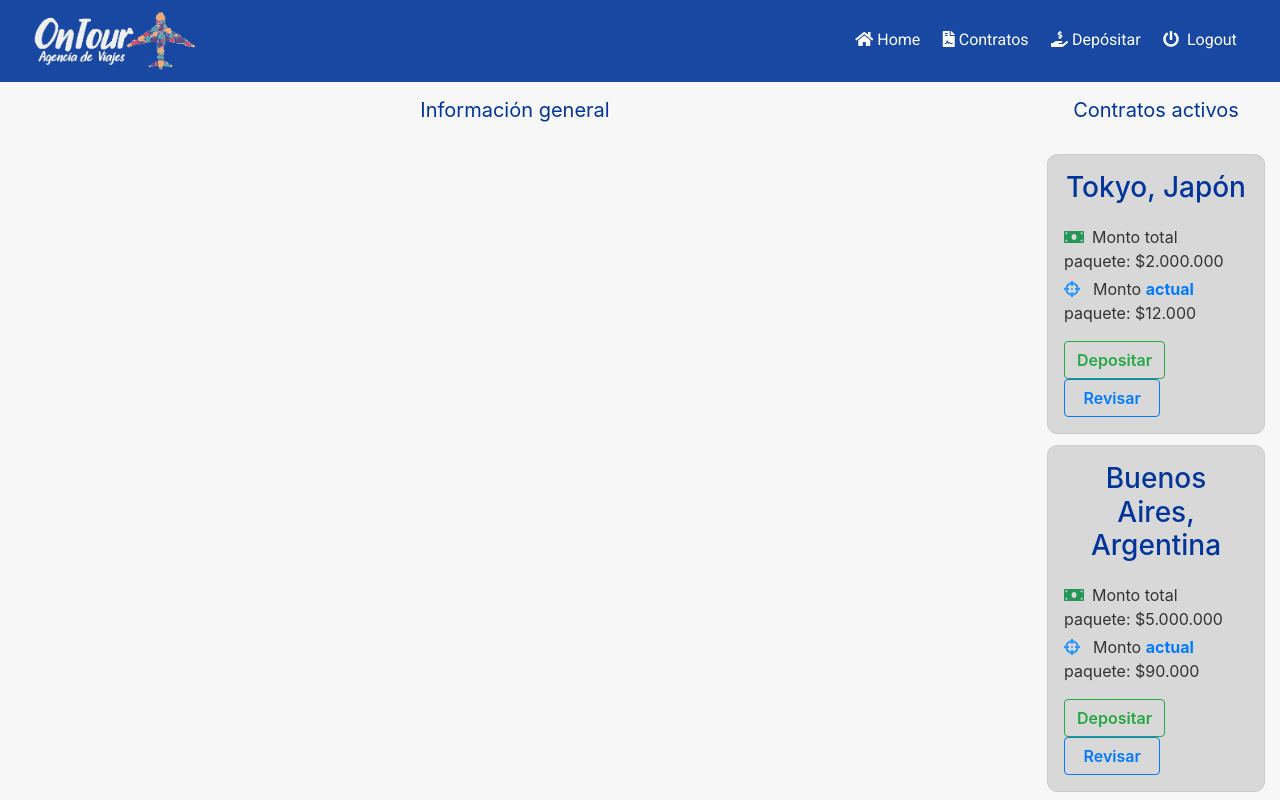
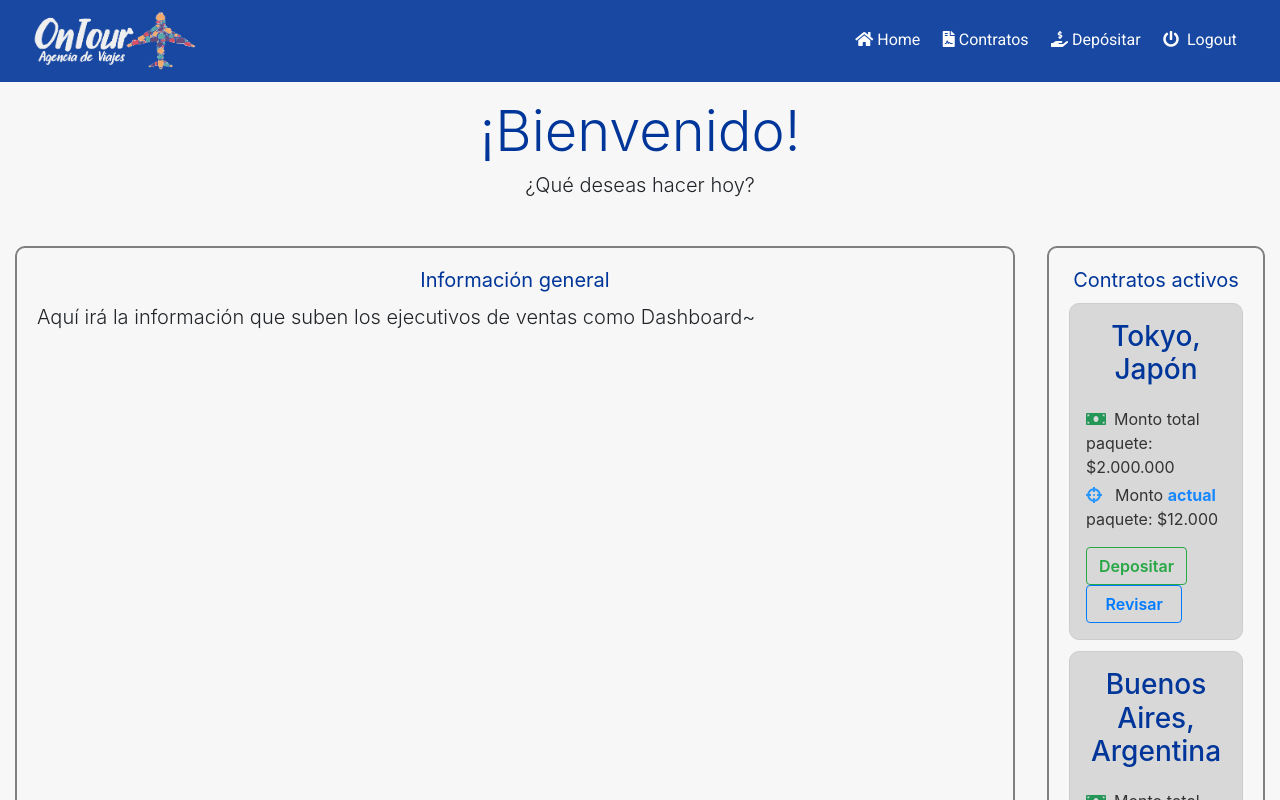
Before and after one commit to Chrossu/OnTourJS, a React (Create React App) app: page /users in a window 1280 px wide. Shown: the top 800 px of the page. Built offline with nearby package versions, Linux system fonts and the light colour scheme.

Commit message:
Last commit of the day

```diff
--- a/src/components/userTipes/executive/NavbarExecutive.js
+++ b/src/components/userTipes/executive/NavbarExecutive.js
@@ -74,7 +74,7 @@ const NavbarUser = () => {
                     <li style={{ marginTop: "13px" }}><Link to="/agregar-contrato"><i className="fas fa-file-contract mr-1"></i>Registrar contrato</Link></li>
                     <li style={{ marginTop: "13px" }}><Link to="/depositos"><i className="fas fa-user-plus mr-1"></i>Registrar usuario</Link></li>
                     <li style={{ marginTop: "13px" }}><Link to="/depositos"><i className="fas fa-file-medical mr-1"></i>Subir documentos</Link></li>
-                    <li style={{ marginTop: "13px" }}><Link to="/logout"><i className="fas fa-power-off mr-2"></i>Logout</Link></li>
+                    <li style={{ marginTop: "13px" }}><Link to="/"><i className="fas fa-power-off mr-2"></i>Logout</Link></li>
                 </ul>
             </div>
         </Styles>
--- a/src/components/userTipes/user/NavbarUser.js
+++ b/src/components/userTipes/user/NavbarUser.js
@@ -68,8 +68,8 @@ const NavbarUser = () => {
                 <ul className="align">
                     <li style={{ marginTop: "13px" }}><Link to="/users"><i class="fas fa-home mr-1"></i>Home</Link></li>
                     <li style={{ marginTop: "13px" }}><Link to="/lista-contratos"><i class="fas fa-file-contract mr-1"></i>Contratos</Link></li>
-                    <li style={{ marginTop: "13px" }}><Link to="/depositos"><i class="fas fa-hand-holding-usd mr-1"></i>Depósitar</Link></li>
-                    <li style={{ marginTop: "13px" }}><Link to="/logout"><i class="fas fa-power-off mr-2"></i>Logout</Link></li>
+                    <li style={{ marginTop: "13px" }}><Link to="/users"><i class="fas fa-hand-holding-usd mr-1"></i>Depósitar</Link></li>
+                    <li style={{ marginTop: "13px" }}><Link to="/"><i class="fas fa-power-off mr-2"></i>Logout</Link></li>
                 </ul>
             </div>
         </Styles>
--- a/src/components/userTipes/user/contracts/ContractItem.js
+++ b/src/components/userTipes/user/contracts/ContractItem.js
@@ -54,7 +54,7 @@ const Styles = styled.div`
     }
 
     strong {
-        color: #007bff;
+        color: #1988ff;
     }
 }
 `;
--- a/src/components/userTipes/user/contracts/ContractItem2.js
+++ b/src/components/userTipes/user/contracts/ContractItem2.js
@@ -51,7 +51,7 @@ const Styles = styled.div`
     }
 
     .color-azul {
-        color: #2796fd;
+        color: #1988ff;
     }
 
     strong {
@@ -60,7 +60,6 @@ const Styles = styled.div`
 
     .centro2 {
         margin: auto;
-        margin: 0px 0px;
         width: 50%;
         padding: 10px;
       }
@@ -76,16 +75,16 @@ const ContractItem = ({ contract }) => {
 
     return (
         <Styles>
-            <div className="carta bg-lighto">
+            <div className="carta bg-lighto" style={{ marginBottom: "30px" }}>
                 <div>
                     <h3 className="text-primario text-center" style={{ marginBottom: "20px" }}>
                         {name}
                     </h3>
                     <ul>
-                        <li><i className="fas fa-money-bill mr-3 color-verde"></i>Monto total paquete: ${numberWithCommas(totalAmount)}</li>
+                        <li><i className="fas fa-money-bill mr-3 color-verde"></i>Monto <strong className="color-verde">total</strong> paquete: ${numberWithCommas(totalAmount)}</li>
                         <li><i className="fas fa-crosshairs color-azul" style={{ marginRight: "20px", marginTop: "8px" }}></i>Monto <strong>actual</strong> paquete: ${numberWithCommas(currentAmount)}</li>
                         <li><i className="fas fa-umbrella-beach mr-3" />Descripción: {description}</li>
-                        <li><i className="fas fa-car-crash mr-3"></i>¿Asegurado? {insurance === true ? <Badge variant="success">Asegurado</Badge> : <Badge variant="danger">NO asegurado</Badge>}</li>
+                        <li><i className="fas fa-car-crash mr-3"></i>¿Asegurado? {insurance === true ? <Badge variant="success">Asegurado</Badge> : <Badge variant="danger">No asegurado</Badge>}</li>
                         <li><i className="fas fa-calendar-day mr-4" />Fecha de creación: {date}</li>
                     </ul>
                     <Button className="centro2" variant="outline-success">Depositar</Button>
--- a/src/index.css
+++ b/src/index.css
@@ -1,6 +1,7 @@
 .pruebasssssssssssss {
     color: rgb(36, 151, 88);
-    color: #2796fd;
+    color: #1988ff;
+
 }
 
 /* Global Styles */
--- a/src/pages/NoMatch.jsx
+++ b/src/pages/NoMatch.jsx
@@ -2,6 +2,7 @@ import React from 'react';
 
 export const NoMatch = () => (
     <div className="margen">
-        <h2 style={{ paddingTop: '75px' }}>No Match marramiau</h2>
+        <h2 style={{ paddingTop: '75px' }}>No Match marramiau </h2>
+        <p className="lead">(Aún no se crea la página :c)</p>
     </div>
 )
--- a/src/pages/user/ListContracts.js
+++ b/src/pages/user/ListContracts.js
@@ -13,7 +13,7 @@ const Styles = styled.div`
     }
 
     .container {
-        max-width: 1600px;
+        max-width: 1550px;
     }
 
     .centro {
@@ -33,7 +33,7 @@ const ListContracts = () => {
             <NavbarUser />
             <Layout>
                 <div className="divm">
-                    <h1 className="display-4 lead text-center">¡Bienvenido!</h1>
+                    <h1 className="display-4 lead text-center">Lista de contratos</h1>
                     <p className="lead text-center">Aquí encontrarás todos tus contratos vigentes.</p>
                 </div>
                 <div className="centro mb-5">
--- a/src/pages/user/UserHome.js
+++ b/src/pages/user/UserHome.js
@@ -21,12 +21,22 @@ const Styles = styled.div`
         margin-bottom: 2rem;
     }
 
+    h1 {
+        margin-bottom: 10px;
+    }
+
     .container {
         max-width: 1600px;
     }
 
     .divm {
         width: 1000px;
+    }
+
+    .bordecito {
+        border: 2px solid gray;
+        border-radius: 10px;
+        padding: 20px;
     }
 `;
 
@@ -38,11 +48,16 @@ const UserHome = () => {
         <Styles>
             <NavbarUser />
             <Layout>
-            <div className="grid-2">
-                <div className="divm">
+                <div>
+                    <h1 className="display-4 lead text-center mb-1">¡Bienvenido!</h1>
+                    <p className="lead text-center">¿Qué deseas hacer hoy?</p>
+                </div>
+                <div className="grid-2" style={{ paddingTop: "30px", marginBottom: "100px" }}>
+                    <div className="divm bordecito">
                         <h1 className="lead text-center"><strong>Información general</strong></h1>
+                        <p className="lead">Aquí irá la información que suben los ejecutivos de ventas como Dashboard~</p>
                     </div>
-                <div>
+                    <div className="bordecito">
                         <h1 className="lead text-center"><strong>Contratos activos</strong></h1>
                         <Contracts contracts={contracts} />
                     </div>
```
Lines whose indentation alone changed are shown as unchanged.
